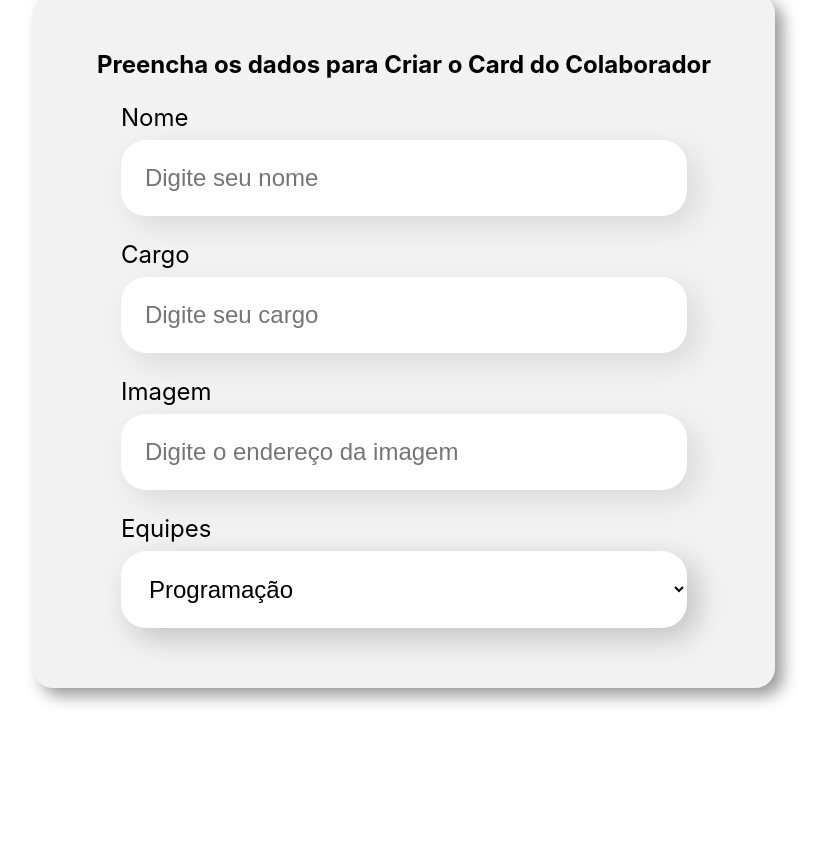
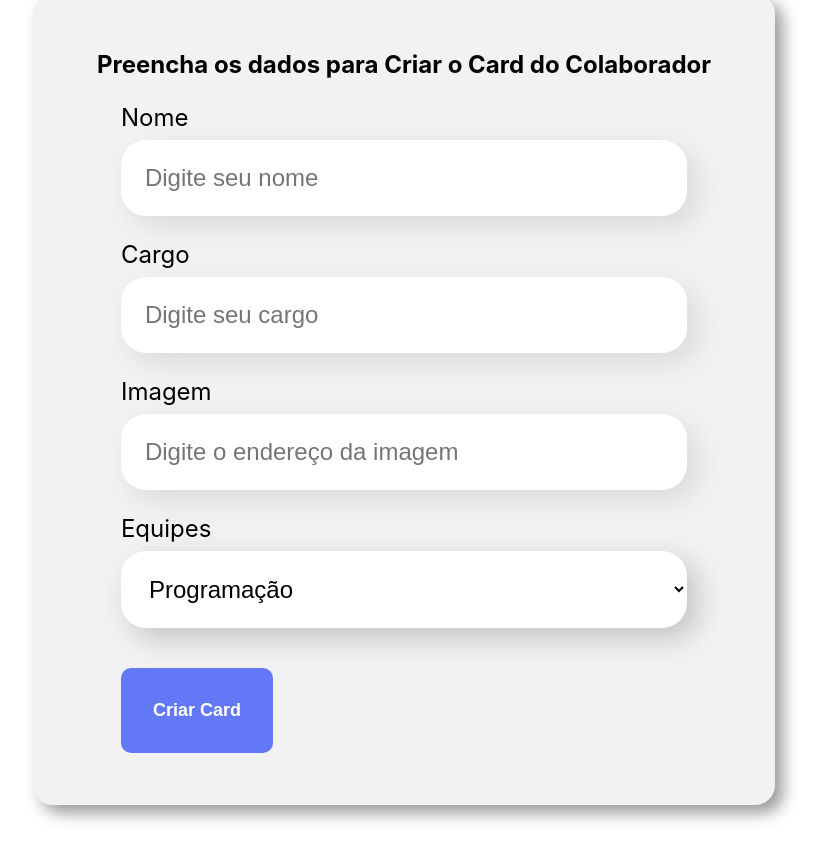
Before and after one commit to WashingtonTrevizan/Criador-de-equipes, a React (Create React App) app: page / in a window 1280 px wide. Shown: the part 584-1445 px from the top of the page, without its empty margins (236-1059 px from the left). Before the commit the page ends 1352 px from the top, so only its background shows below. Built offline with nearby package versions, Linux system fonts and the light colour scheme.

Commit message:
Adicionado botão e logica de captura dos dados inseridos nos input em forma de objeto

```diff
--- a/src/App.js
+++ b/src/App.js
@@ -1,12 +1,23 @@
 
+import { useState } from 'react';
 import Banner from './componentes/Banner/Banner';
 import Formulario from './componentes/Formulario/';
+import Time from './componentes/Time';
 
 function App() {
+
+  const [colaboradores, setColaborades] = useState([])
+
+  const aoNovoColaboradorAdicionado = (colaborador) => {
+    console.log(colaborador)
+    setColaborades([...colaboradores])
+  }
+
   return (
     <div className="App">
       <Banner />
-      <Formulario Label="Equipe"/>
+      <Formulario aoColaboradorCadastrado = {colaborador => aoNovoColaboradorAdicionado(colaborador)} />
+      <Time />
 
 
     </div>
--- /dev/null
+++ b/src/componentes/Botao/Botao.css
@@ -0,0 +1,15 @@
+.botao {
+    background-color: #6278f7;
+    border-radius: 10px;
+    font-weight: 700;
+    font-size: 18px;
+    padding: 32px;
+    border: none;
+    cursor: pointer;
+    color: #fff;
+    margin: 16px 24px;
+}
+
+.botao:hover {
+    color: #95ffd4;
+}
--- /dev/null
+++ b/src/componentes/Botao/index.js
@@ -0,0 +1,11 @@
+import '../Botao/Botao.css'
+
+const Botao = (props) => {
+    return (
+        <button className="botao">
+            {props.texto}
+        </button>
+    )
+}
+
+export default Botao
--- a/src/componentes/CampoTexto/index.js
+++ b/src/componentes/CampoTexto/index.js
@@ -1,11 +1,22 @@
 import './CampoTexto.css'
+
+
 const CampoTexto = (props) => {
+
+    // let valor ='Hope'
+
+    // const [valor, setValor] = useState('Washington Trevizan')
+
+    const aoDigitado = (evento) => {
+        props.aoAlterado(evento.target.value)
+    }
+
     return (
         <div className = "campo-texto">
             <label>
                 {props.label}
             </label>
-            <input placeholder={props.placeholder}/>
+            <input value={props.valor} onChange={aoDigitado} required={props.obrigatorio} placeholder={props.placeholder}/>
         </div>
     )
 }
--- a/src/componentes/Formulario/index.js
+++ b/src/componentes/Formulario/index.js
@@ -1,8 +1,10 @@
 import './Formulario.css'
 import CampoTexto from '../CampoTexto';
 import ListaSuspensa from '../ListaSuspensa';
+import Botao from '../Botao';
+import { useState } from 'react';
 
-const Formulario = () => {
+const Formulario = (props) => {
 
     const time = [
         'Programação',
@@ -13,14 +15,53 @@ const Formulario = () => {
         'Inovação e Gestão'
     ]
 
+    const [nome, setNome] = useState('')
+    const [cargo, setCargo] = useState('')
+    const [imagem, setImagem] = useState('')
+    const [times, setTimes] = useState('')
+
+    const aoSalvar = (evento) => {
+        evento.preventDefault()
+        props.aoColaboradorCadastrado({
+            nome,
+            cargo,
+            imagem,
+            times
+        })
+    }
+
     return (
         <section className="formulario">
-            <form>
+            <form onSubmit={aoSalvar}>
                 <h2>Preencha os dados para Criar o Card do Colaborador</h2>
-                <CampoTexto label="Nome" placeholder="Digite seu nome" />
-                <CampoTexto label="Cargo" placeholder="Digite seu cargo" />
-                <CampoTexto label="Imagem" placeholder="Digite o endereço da imagem" />
-                <ListaSuspensa itens ={time} label="Equipes"/>
+                <CampoTexto
+                     obrigatorio={true}
+                     label="Nome"
+                     placeholder="Digite seu nome"
+                     valor={nome}
+                     aoAlterado={valor => setNome(valor)}
+                     />
+                <CampoTexto
+                    obrigatorio={true}
+                    label="Cargo"
+                    placeholder="Digite seu cargo"
+                    valor={cargo}
+                    aoAlterado={valor => setCargo(valor)}
+                    />
+                <CampoTexto
+                    label="Imagem"
+                    placeholder="Digite o endereço da imagem"
+                    valor={imagem}
+                    aoAlterado={valor => setImagem(valor)}
+                />
+                <ListaSuspensa
+                    obrigatorio={true}
+                    itens ={time}
+                    label="Equipes"
+                    valor={times}
+                    aoAlterado={valor => setTimes(valor)}
+                />
+                <Botao texto='Criar Card'/>
             </form>
         </section>
     );
--- a/src/componentes/ListaSuspensa/index.js
+++ b/src/componentes/ListaSuspensa/index.js
@@ -4,7 +4,7 @@ const ListaSuspensa = (props) => {
     return (
         <div className="lista-suspensa">
             <label>{props.label}</label>
-            <select>
+            <select onChange={evento => props.aoAlterado(evento.target.value)} required={props.obrigatorio} value={props.value}>
                 {props.itens.map(item => {
                     return <option key={item}>{item}</option>
                 })
--- /dev/null
+++ b/src/componentes/Time/index.js
@@ -0,0 +1,11 @@
+import '../Time/Time.css'
+
+const Time = (props) => {
+    return (
+        <section>
+            <h3>{props.nome}</h3>
+        </section>
+    )
+}
+
+export default Time
```
Also changed, not shown: src/componentes/Time/Time.css (added).
